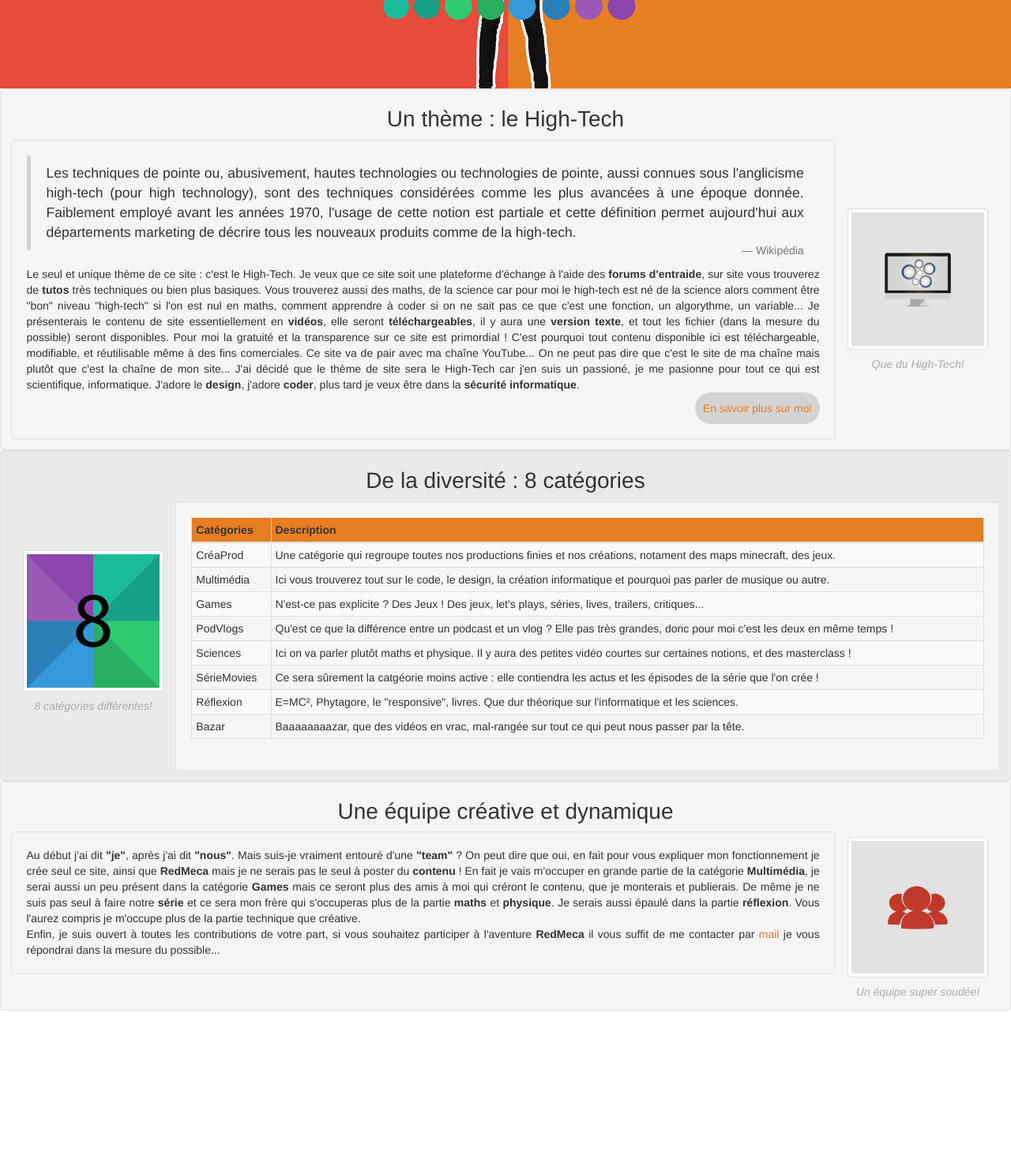
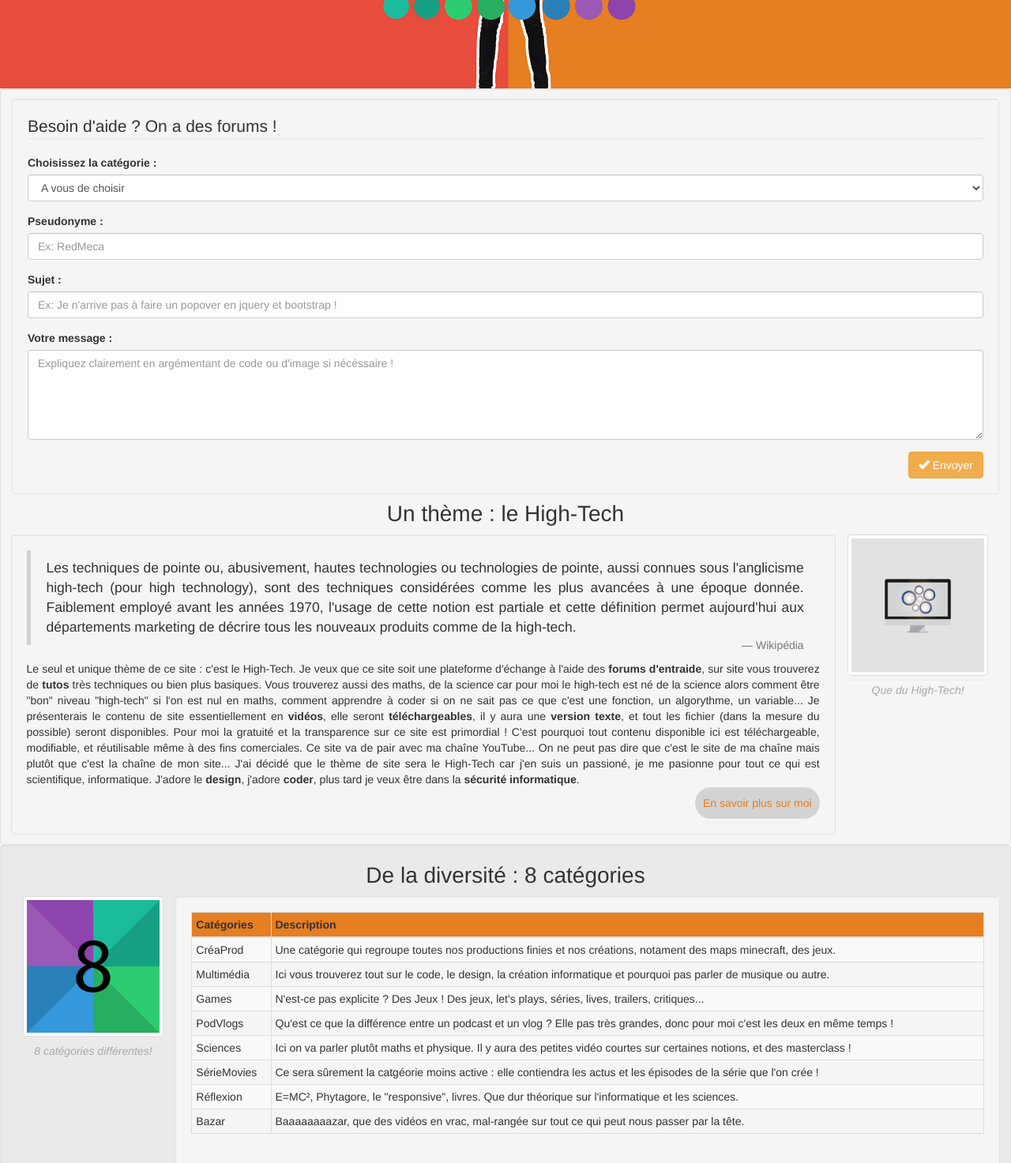
Before and after one commit to Programmateur67/WebSite, a plain HTML site: page index.html in a window 1280 px wide. Shown: the part 420-1893 px from the top of the page at 79% size. Before the commit the page ends 1700 px from the top, so only its background shows below. Drawn offline with nearby package versions, Linux system fonts and the light colour scheme; files whose address does not match are found by name.

Commit message:
Add files via upload

```diff
--- a/index.html
+++ b/index.html
@@ -25,7 +25,7 @@
                 <div class="navbar-header hidden-xs hidden-sm hidden-md col-lg-2">
                     <a href="index.html" class="navbar-brand btn">Red Meca</a>
                 </div>
-                <ul class="nav navbar-nav btn-group col-md-12 col-lg-8">
+                <ul class="nav navbar-nav btn-group col-md-10 col-lg-8">
                     <li><a href="pages_cat/creaprod.html" class="btn btn-sm1">CréaProd</a></li>
                     <li><a href="pages_cat/multimedia.html" class="btn btn-sm1">Multimédia</a></li>
                     <li><a href="pages_cat/games.html" class="btn btn-sm1">Games</a></li>
@@ -35,6 +35,10 @@
                     <li><a href="pages_cat/reflexion.html" class="btn btn-sm1">Réflexion</a></li>
                     <li><a href="pages_cat/bazar.html" class="btn btn-sm1">Bazar</a></li>
                 </ul>
+                <a href="Visitor/Profil.html" class=" col-lg-2 col-md-2 btn btn-warning aprofil">
+                    <span class="fa fa-user" aria-hidden="true"></span>
+                    Mon Profil
+                </a>
                 <input type="search" placeholder="Recherche" class="input-md form-control"/>
             </nav>
             <div class="row">
@@ -56,6 +60,43 @@
                 <button class="btn  col-xs-offset-2 col-xs-4 btnxs">Bazar</button>
             </div>
       </header>
+      <section class="forum">
+        <form class="form col-xs-12 well">
+          <legend>Besoin d'aide ? On a des forums !</legend>
+            <div class="form-group">
+                <label for="select">Choisissez la catégorie : </label>
+                <select id="select" class="form-control" required name="Choisissez votre catégorie">
+                    <optgroup label="Choisissez votre catégorie">
+                    <option disabled selected label="A vous de choisir" class="place"></option>
+                    <option>CréaProd</option>
+                    <option>Multimédia</option>
+                    <option>Games</option>
+                    <option>PodVlogs</option>
+                    <option>Sciences</option>
+                    <option>SérieMovies</option>
+                    <option>Réflexion</option>
+                    <option>Bazar</option>
+                    </optgroup>>
+                </select>
+            </div>
+            <div class="form-group">
+                <label for="Pseudo">Pseudonyme :</label>
+                <input id="Pseudo" type="text" class="form-control" placeholder="Ex: RedMeca"/>
+            </div>
+            <div class="form-group">
+                <label for="Sujet">Sujet :</label>
+                <input id="Sujet" type="text" class="form-control"  placeholder="Ex: Je n'arrive pas à faire un popover en jquery et bootstrap ! "/>
+            </div>
+            <div class="form-group">
+                <label for="text">Votre message :</label>
+                <textarea id="text" type="textarea" rows="5" class="form-control" placeholder="Expliquez clairement en argémentant de code ou d'image si nécéssaire !"></textarea>
+            </div>
+            <button class="btn btn-warning pull-right" type="submit">
+                <span class="glyphicon glyphicon-ok"></span>
+                Envoyer
+            </button>
+        </form>
+      </section>
       <section class="hidden-xs hidden-md hidden-lg">
         <div class="section row well">
             <h4 class="col-md-12 center">Un thème : le High-Tech</h4>
@@ -340,5 +381,9 @@
             </article>
         </div>
       </section>
+      <script src="http://code.jquery.com/jquery.3.1.1.min.js">
+      </script>
+      <script src="bootstrap-3.3.7-dist/js/bootstrap.min.js">
+     </script>
   </body>
 </html>
--- a/style_home.css
+++ b/style_home.css
@@ -117,15 +117,12 @@ article
 
 .centerfigu
 {
-    margin-top: 5%;
 }
 .centerfigu2
 {
-    margin-top: 7%;
 }
 .centerfigu3
 {
-    margin-top: 0.5%;
 }
 .orange
 {
@@ -149,22 +146,22 @@ h4
 {
     font-size: 200%;
 }
-a:hover
+.a:hover
 {
     text-decoration: none;
     color: #e67e22;
 }
-a:visited
+.a:visited
 {
     text-decoration: none;
     color: #e67e22;
 }
-a:focus
+.a:focus
 {
     text-decoration: none;
     color: #e67e22;
 }
-a
+.a
 {
     color: #e67e22;
 }
@@ -173,3 +170,20 @@ a
     background-image: url(bg/IMG_20160917_133006.jpg);
     background-size: cover;
 }
+.aprofil
+{
+    display: inline-block;
+    width: 16%;
+    color: #FFF;
+    margin-top:  0.5%;
+    margin-bottom: 0.5%;
+}
+.form
+{
+    margin-top: 1%;
+}
+.place
+{
+    font-style: italic;
+    color: grey;
+}
```
